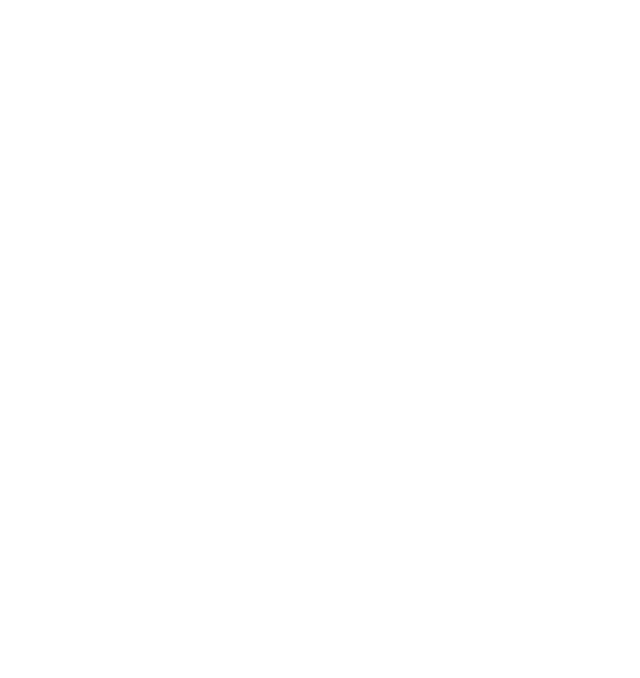
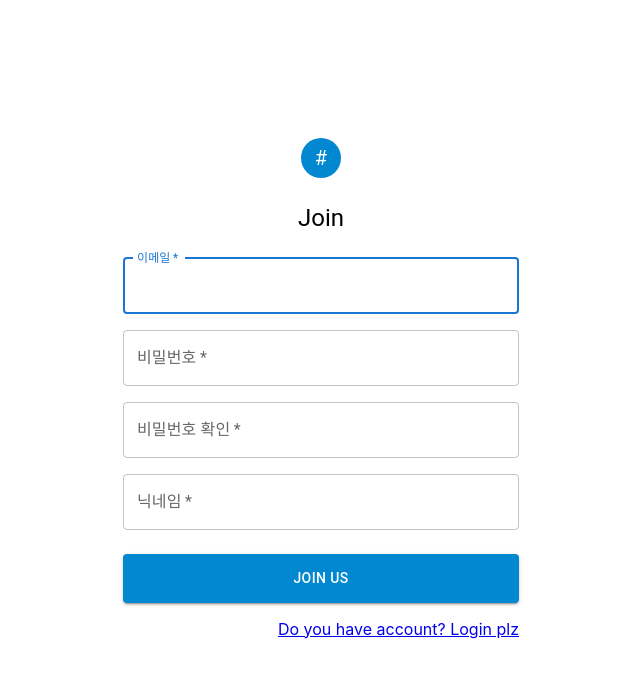
Before and after one commit to xenosign/git-test-2, a React (Create React App) app: page /signup3 in a window 1280 px wide. Before the commit this address had no page. Shown: the top 678 px of the page, without its empty margins (319-959 px from the left). Built offline with nearby package versions, Linux system fonts and the light colour scheme.

Commit message:
회원가입페이지추가

```diff
--- a/src/App.js
+++ b/src/App.js
@@ -3,6 +3,7 @@
 import Item from './pages/Item';
 import Join from './pages/Join';
 import Login from './pages/Login';
+import Signup3 from './pages/Signup3';
 
 function App() {
   return (
@@ -11,6 +12,7 @@
       <Route path="/item" element={<Item />} />
       <Route path="/join" element={<Join />} />
       <Route path="/login" element={<Login />} />
+      <Route path='/signup3' element={<Signup3 />}/>
     </Routes>
   );
 }
--- /dev/null
+++ b/src/pages/Signup3.jsx
@@ -0,0 +1,41 @@
+import { Avatar, Grid, TextField, Typography, Button } from "@mui/material";
+import { LoadingButton } from "@mui/lab";
+import { Box, Container } from "@mui/system";
+import React from "react";
+import { Link } from "react-router-dom";
+import { lightBlue } from "@mui/material/colors";
+import Login from "./Login";
+
+export default function Signup3() {
+  return (
+    <Container component="main" maxWidth="xs">
+      <Box sx={{display: 'flex', mt:17, flexDirection:'column', alignItems:'center', justifyContent:'center', height:'60vh',}}>
+        <Avatar sx={{m:3, bgcolor:lightBlue[700]}}>#</Avatar>
+        <Typography component="h1" variant="h5">Join</Typography>
+        <Box component="form" noValidate sx={{mt:3}}>
+          <Grid container spacing={2}>
+            <Grid item xs={12}>
+              <TextField name="email" required fullWidth label="이메일" autoFocus autoComplete="off"></TextField>
+            </Grid>
+            <Grid item xs={12}>
+              <TextField name="password" required fullWidth label="비밀번호" type="password"></TextField>
+            </Grid>
+            <Grid item xs={12}>
+              <TextField name="confirmPassword" required fullWidth label="비밀번호 확인" type="password"></TextField>
+            </Grid>
+            <Grid item xs={12}>
+              <TextField name="nickname" required fullWidth label="닉네임"></TextField>
+            </Grid>
+          </Grid>
+          <LoadingButton type="submit" fullWidth variant="contained" sx={{mt:3, mb:2, bgcolor:lightBlue[700], height:'3.5em'}}>Join Us</LoadingButton>
+          <Grid container justifyContent="flex-end">
+            <Grid item>
+              <Link to='/login'>Do you have account? Login plz</Link>
+            </Grid>
+          </Grid>
+        </Box>
+      </Box>
+
+    </Container>
+  )
+}
```
